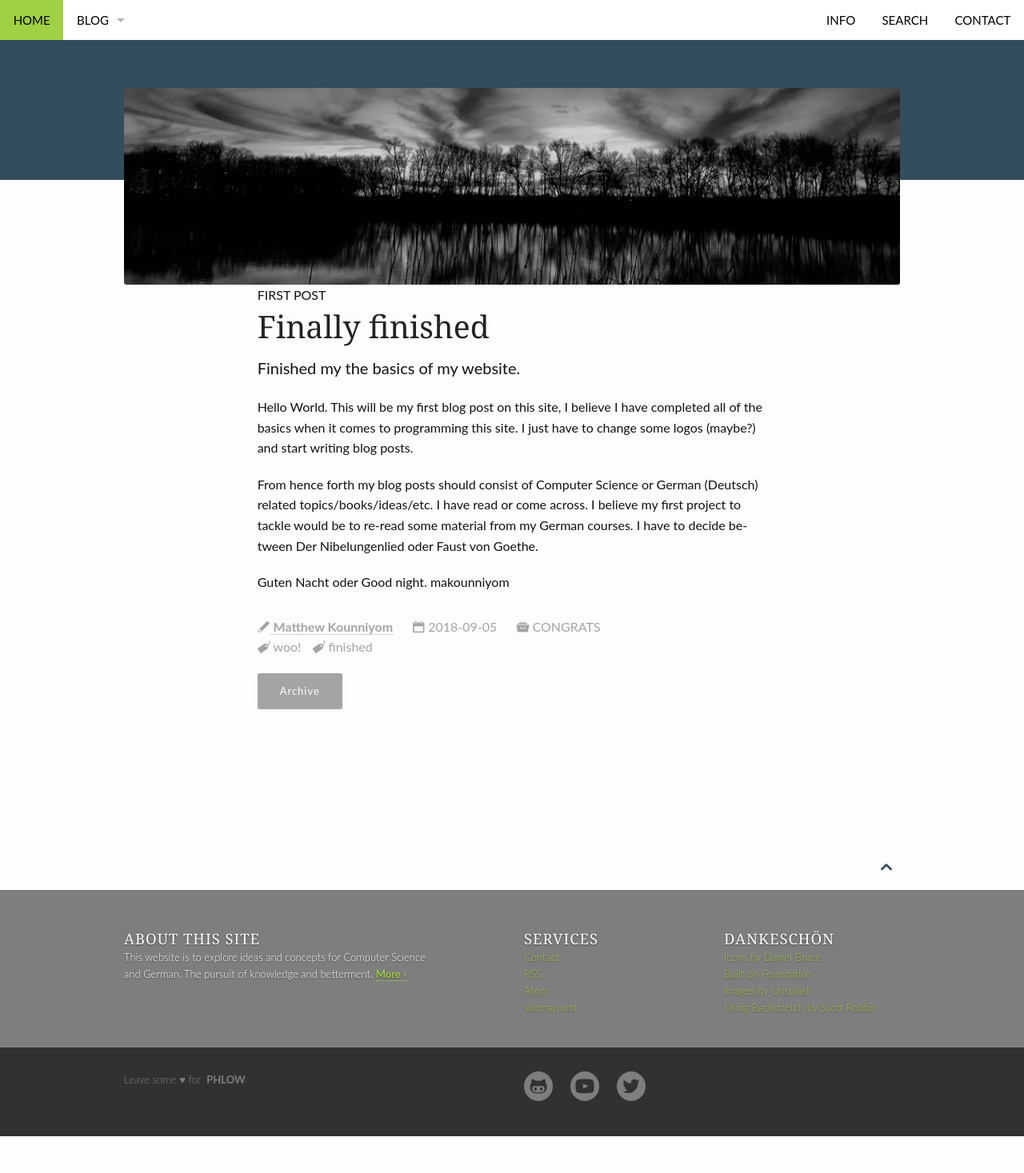
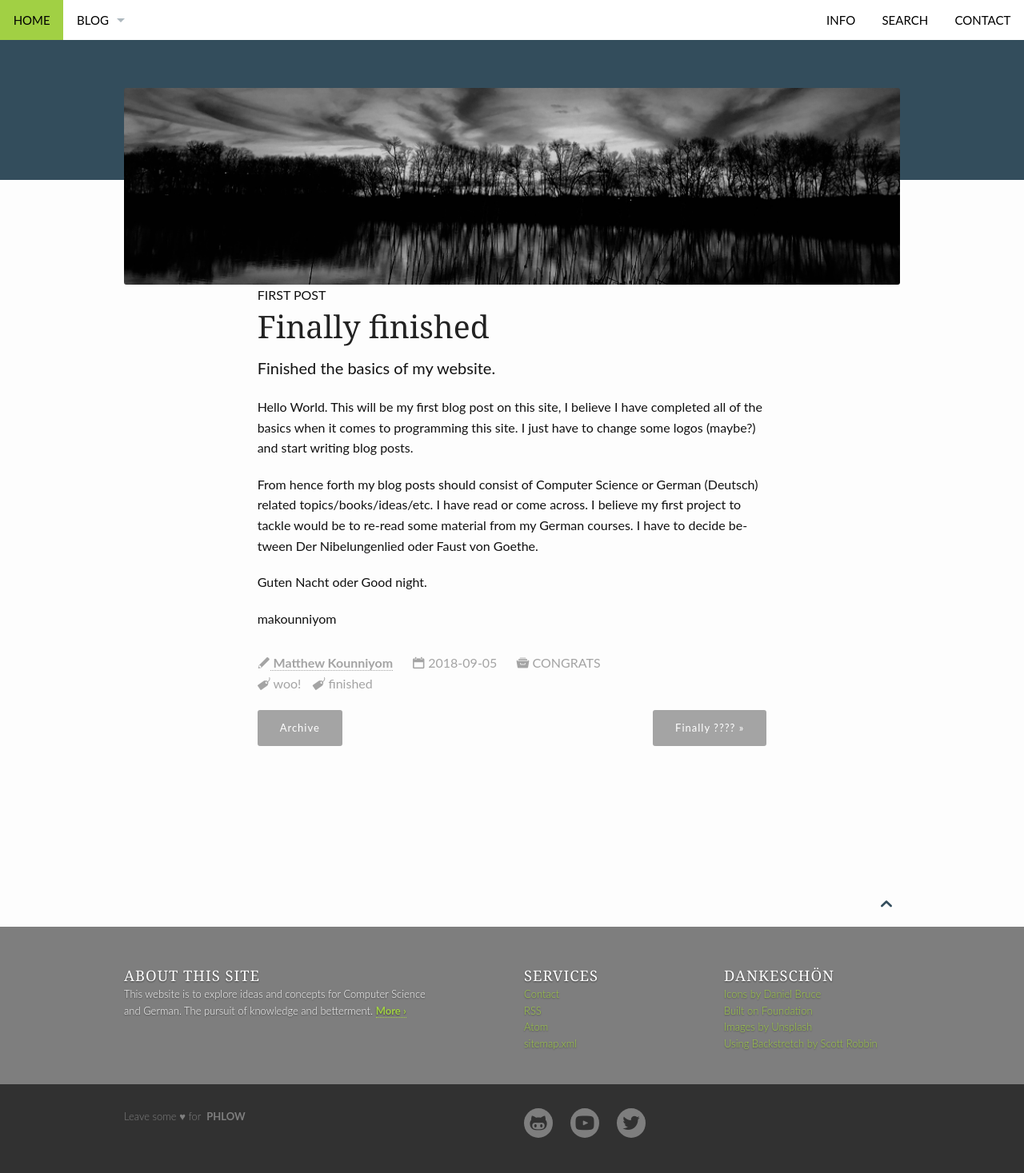
Before and after one commit to makounniyom/makounniyom.github.io, a Jekyll site: the page built from _posts/2018-09-05-first-post.md, in a window 1280 px wide. Shown: the whole page at 80% size. Built offline with Jekyll 4.4.1, drawn with Linux system fonts in a browser that asks for light colours; before the commit the page ends 1421 px from its top, so only the background shows below that.

```diff
--- a/_posts/2018-09-05-first-post.md
+++ b/_posts/2018-09-05-first-post.md
@@ -5,7 +5,7 @@ layout: page
 #
 subheadline: "First Post"
 title: "Finally finished"
-teaser: "Finished my the basics of my website."
+teaser: "Finished the basics of my website."
 categories:
   - congrats
 tags:
@@ -18,4 +18,5 @@ Hello World. This will be my first blog post on this site, I believe I have comp
 From hence forth my blog posts should consist of Computer Science or German (Deutsch) related topics/books/ideas/etc. I have read or come across. I believe my first project to tackle would be to re-read some material from my German courses. I have to decide between Der Nibelungenlied oder Faust von Goethe.
 
 Guten Nacht oder Good night.
+
 makounniyom
```
Also changed, not shown: _posts/2018-09-05-first-post0.md (added, +19 -0 lines).
